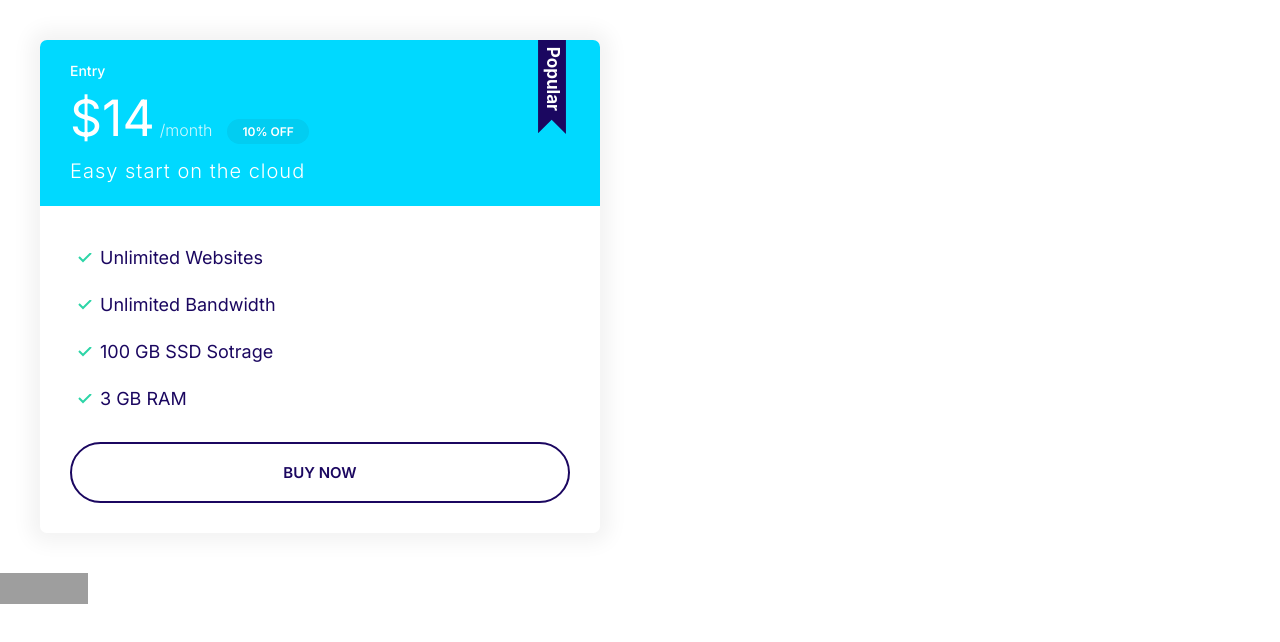
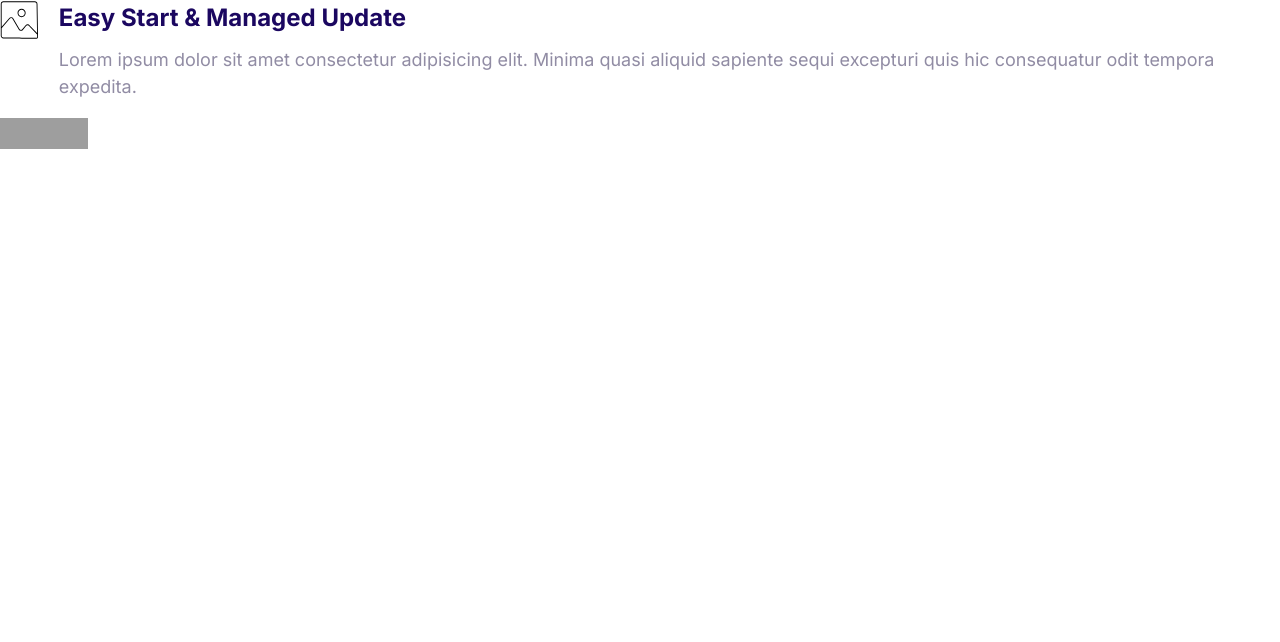
Before and after one commit to sgphule/scriptify, a plain HTML site: page index.html in a window 1280 px wide. Drawn offline with Linux system fonts and the light colour scheme; grey boxes are pictures that could not be loaded.

Commit message:
Build the media component.

```diff
--- a/css/styles.css
+++ b/css/styles.css
@@ -354,3 +354,21 @@ a {
     }
 
 }
+
+/* Media */
+
+.media {
+    display: flex;
+}
+
+.media__title{
+    margin-top: 0;
+}
+
+.media__body{
+    margin: 0 2rem;
+}
+
+.media__image{
+    margin-top: 1rem;
+}
--- a/index.html
+++ b/index.html
@@ -11,26 +11,14 @@
     <link rel="stylesheet" href="css/styles.css">
 </head>
 <body>
-    <div style="width: 50%; padding: 4rem;">
-        <div class="plan plan--popular">
-            <div class="card card--secondary">
-                <header class="card__header">
-                    <h3 class="plan__name">Entry</h3>
-                    <span class="plan__price">$14</span>
-                    <span class="plan__billing-cycle">/month</span>
-                    <span class="badge badge--secondary badge--small">10% OFF</span>
-                    <span class="plan__description">Easy start on the cloud</span>
-                </header>
-                <div class="card__body">
-                    <ul class="list list--tick">
-                        <li class="list__item">Unlimited Websites</li>
-                        <li class="list__item">Unlimited Bandwidth</li>
-                        <li class="list__item">100 GB SSD Sotrage</li>
-                        <li class="list__item">3 GB RAM</li>
-                    </ul>
-                    <button class="btn btn--outline btn--block">Buy Now</button>
-                </div>
-            </div>
+    <div class="media">
+        <div class="media__image"></div>
+            <svg class="icon icon--primary">
+                <use xlink:href="images/sprite.svg#snap"></use>
+            </svg>
+        <div class="media__body">
+            <h3 class="media__title">Easy Start & Managed Update</h3>
+            <p>Lorem ipsum dolor sit amet consectetur adipisicing elit. Minima quasi aliquid sapiente sequi excepturi quis hic consequatur odit tempora expedita.</p>
         </div>
     </div>
     <p>
```
Also changed, not shown: components/media.html (added, +10 -0 lines).
